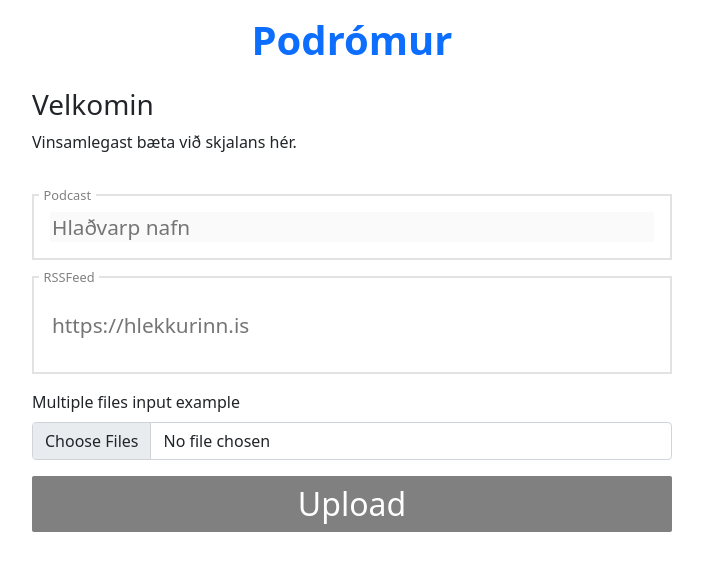
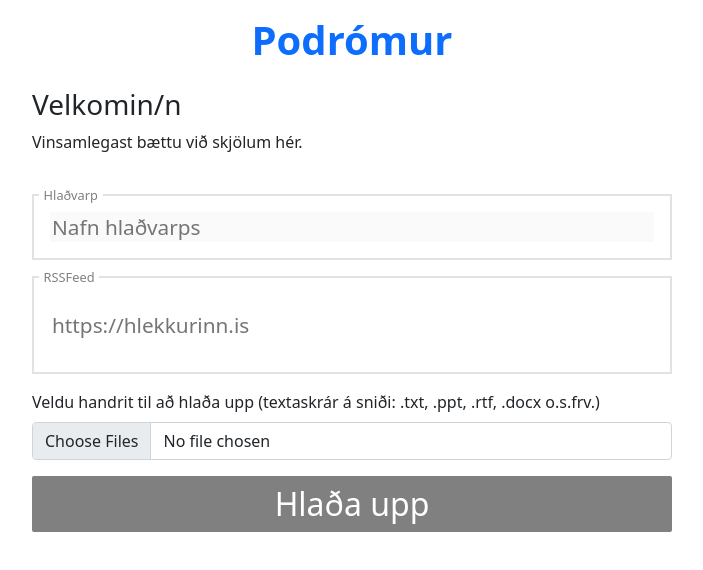
Before and after one commit to cadia-lvl/upload-to-s3, a React app in the folder frontend/: page / in a window 1280 px wide. Shown: the top 570 px of the page, without its empty margins (288-991 px from the left). Built offline with nearby package versions, Linux system fonts and the light colour scheme.

Commit message:
Fix icelandic text (#3)

```diff
--- a/frontend/src/components/frontpage/index.tsx
+++ b/frontend/src/components/frontpage/index.tsx
@@ -154,16 +154,16 @@ class FrontPage extends React.Component<Props, State> {
             <Layout>
                 <FrontPageContainer>
                     <WelcomeTextContainer>
-                        <h3>Velkomin</h3>
+                        <h3>Velkomin/n</h3>
                         <p>
-                            Vinsamlegast bæta við skjalans hér.
+                            Vinsamlegast bættu við skjölum hér.
                         </p>
                     </WelcomeTextContainer>
                     <Form onSubmit={this.onFileUpload}>
                             <NameInput
-                                label={'Podcast'}
+                                label={'Hlaðvarp'}
                                 value={this.state.podcastType}
-                                placeholder={'Hlaðvarp nafn'}
+                                placeholder={'Nafn hlaðvarps'}
                                 onChange={this.onPodcastChange}
                                 disabled
                             />
@@ -174,7 +174,7 @@ class FrontPage extends React.Component<Props, State> {
                                 onChange={this.onFeedChange}
                             />
                             <Form.Group controlId="formFileMultiple" className="mb-3">
-                              <Form.Label>Multiple files input example</Form.Label>
+                              <Form.Label>Veldu handrit til að hlaða upp (textaskrár á sniði: .txt, .ppt, .rtf, .docx o.s.frv.)</Form.Label>
                               <Form.Control
                                     type={'file'}
                                     onChange={this.onFileChange}
@@ -205,7 +205,7 @@ class FrontPage extends React.Component<Props, State> {
                                            processing ||
                                            !rssFeed
                                          }
-                                >Upload</SubmitButton>
+                                >Hlaða upp</SubmitButton>
                     </Form>
                 </FrontPageContainer>
             </Layout>
```
